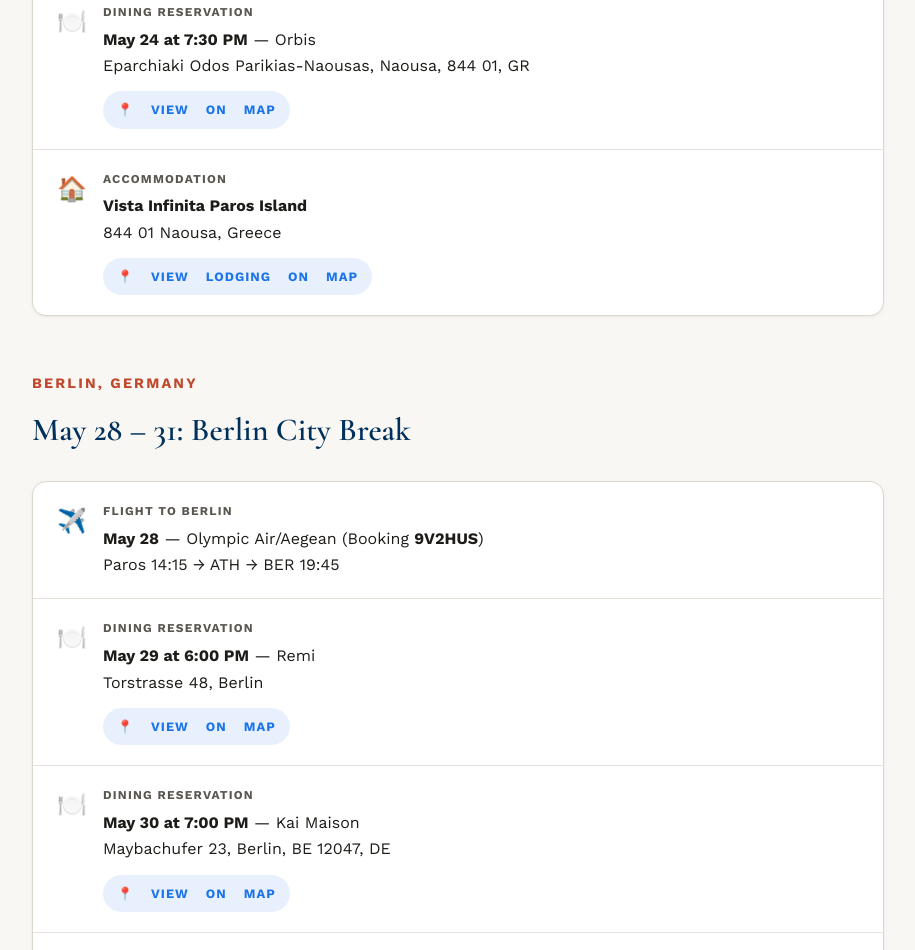
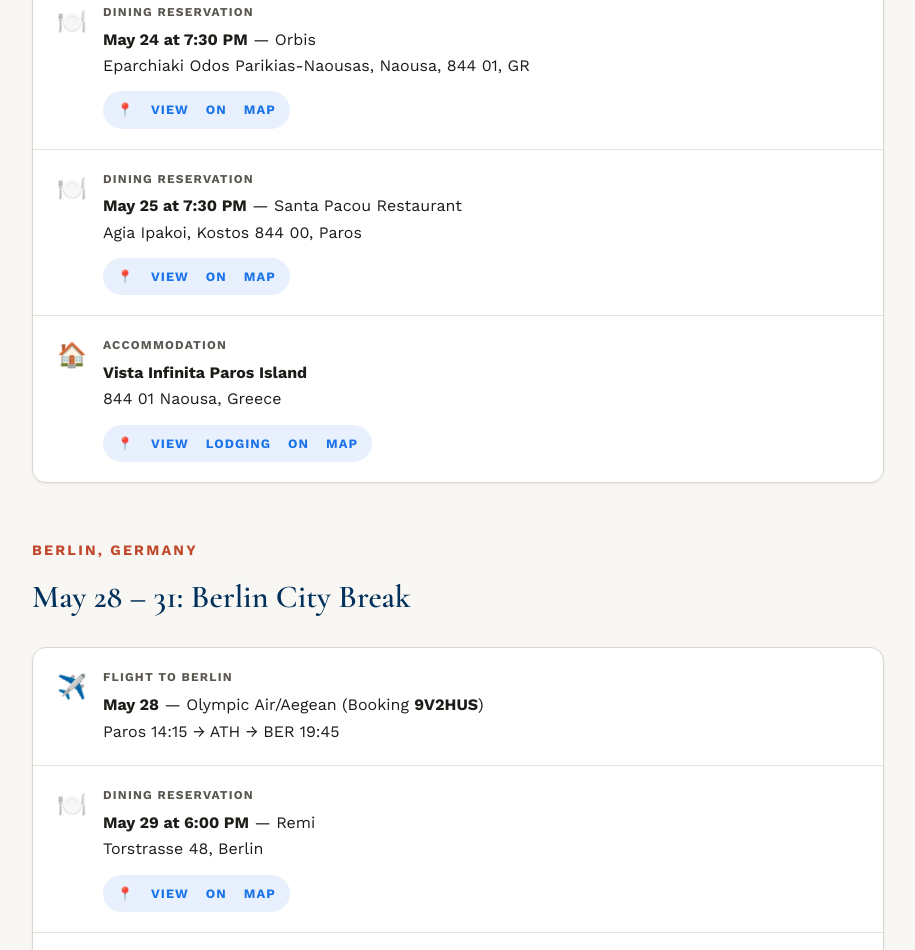
Before and after one commit to BQuickMD/greek-journey-2026, a plain HTML site: page index.html in a window 1280 px wide. Shown: the part 2941-3891 px from the top of the page, without its empty margins (182-1097 px from the left). Drawn offline with nearby package versions, Linux system fonts and the light colour scheme.

Commit message:
Update index.html

```diff
--- a/index.html
+++ b/index.html
@@ -376,11 +376,19 @@
             </div>
           </div>
           <div class="logistics-row">
+            <span class="logistics-icon">🍽️</span>
+            <div>
+              <p class="logistics-label">Dining Reservation</p>
+              <p><strong>May 25 at 7:30 PM</strong> — Santa Pacou Restaurant<br>Agia Ipakoi, Kostos 844 00, Paros</p>
+              <a href="https://www.google.com/maps/search/?api=1&query=Santa+Pacou+Restaurant+Kostos+Paros" class="map-link" target="_blank">📍 View on Map</a>
+            </div>
+          </div>
+          <div class="logistics-row">
             <span class="logistics-icon">🏠</span>
             <div>
               <p class="logistics-label">Accommodation</p>
               <p><strong>Vista Infinita Paros Island</strong><br>844 01 Naousa, Greece</p>
-              <a href="https://www.google.com/maps/search/?api=1&query=Vista+Infinita+Paros+Island+Greece" class="map-link" target="_blank">&#128205; View Lodging on map</a>
+              <a href="https://www.google.com/maps/search/?api=1&query=Vista+Infinita+Paros+Island+Greece" class="map-link" target="_blank">📍 View Lodging on map</a>
             </div>
           </div>
         </div>
```
